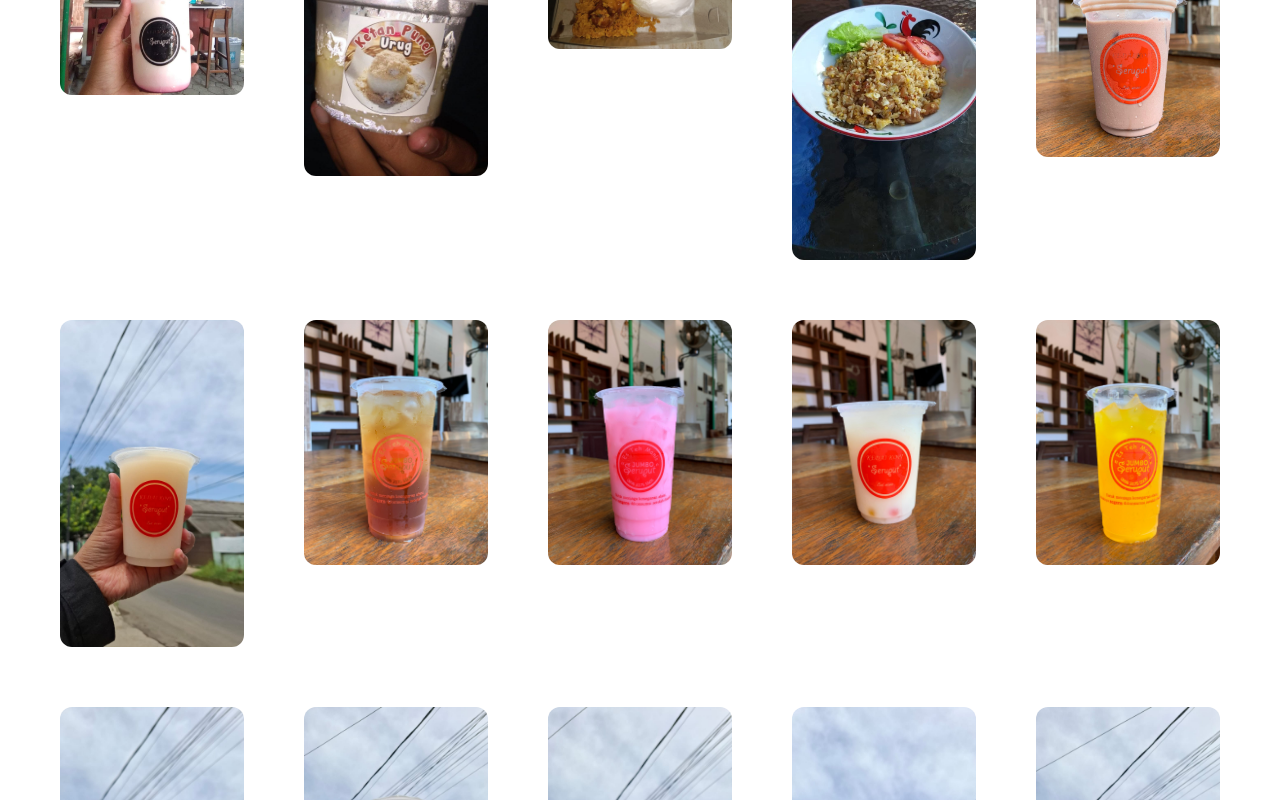
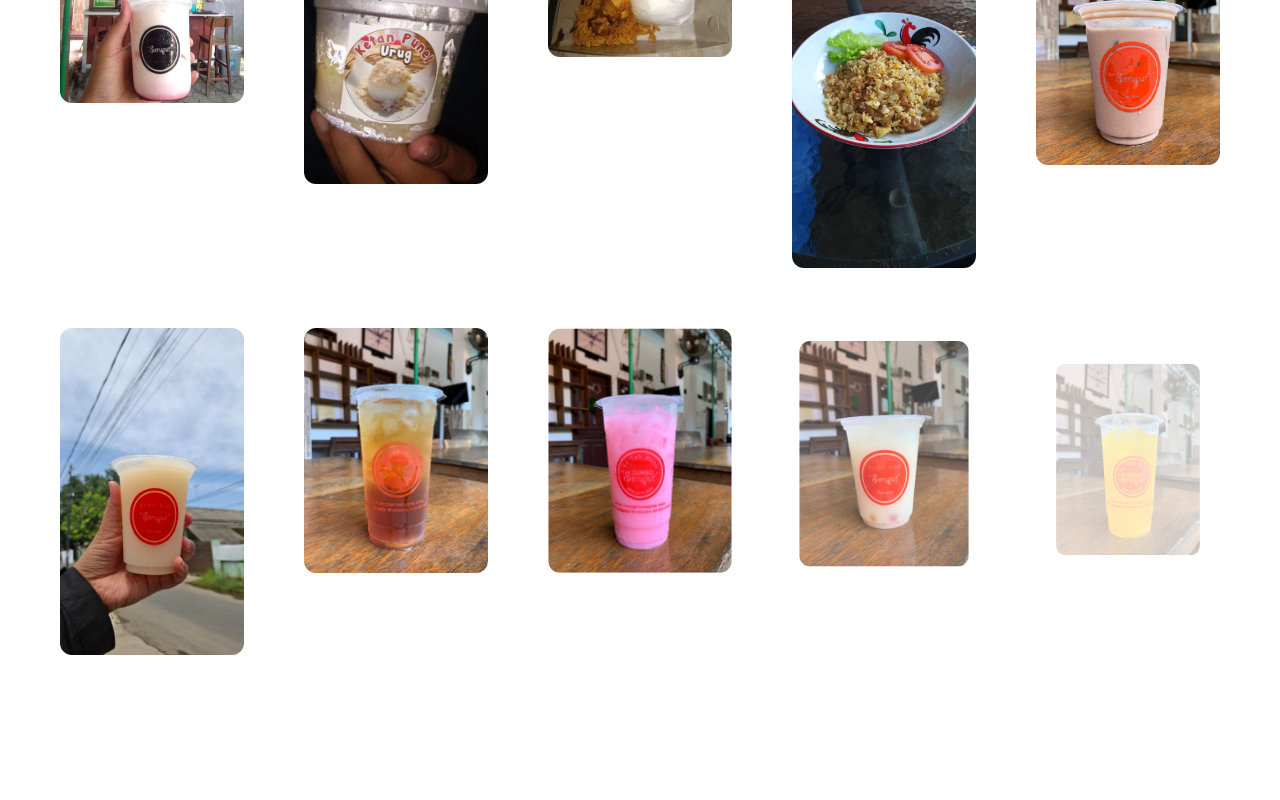
Before and after one commit to aliakb13/kopi-sruput-landingp, a React (Vite) app: page /product in a window 1280 px wide. Shown: the part 881-1681 px from the top of the page. Built offline with nearby package versions, Linux system fonts and the light colour scheme.

Commit message:
feat: giving animation to /product

```diff
--- a/src/components/DetailDialog.tsx
+++ b/src/components/DetailDialog.tsx
@@ -22,6 +22,11 @@ const DetailDialog = ({ data }: { data: Data }) => {
         </div>
       </DialogTrigger>
       <DialogContent className="max-w-[345px] md:max-w-[500px] backdrop-blur-sm border-yellow-500 border-2 ">
+        <DialogHeader>
+          <DialogTitle className="text-2xl text-yellow-500 font-extrabold">
+            Menu: {data.no}
+          </DialogTitle>
+        </DialogHeader>
         <div className="flex flex-col gap-3 items-center">
           <img
             className="w-full max-h-[250px] object-cover rounded-xl"
--- /dev/null
+++ b/src/components/Gallery.tsx
@@ -0,0 +1,79 @@
+// import { useState } from "react";
+// import { motion } from "framer-motion";
+
+// export default function Gallery() {
+//   const [flipped, setFlipped] = useState(false);
+
+//   return (
+//     <div
+//       className="relative w-64 h-96 cursor-pointer perspective"
+//       onClick={() => setFlipped(!flipped)}
+//     >
+//       <motion.div
+//         className="absolute w-full h-full rounded-lg shadow-lg"
+//         initial={false}
+//         animate={{ rotateY: flipped ? 180 : 0 }}
+//         transition={{ duration: 0.6 }}
+//         style={{ transformStyle: "preserve-3d" }}
+//       >
+//         {/* Kartu Depan */}
+//         <div className="absolute w-full h-full bg-yellow-500 flex items-center justify-center text-white text-xl font-bold rounded-lg backface-hidden">
+//           Depan
+//         </div>
+
+//         {/* Kartu Belakang */}
+//         <div
+//           className="absolute w-full h-full bg-red-500 flex items-center justify-center text-white text-xl font-bold rounded-lg backface-hidden"
+//           style={{ transform: "rotateY(180deg)" }}
+//         >
+//           Belakang
+//         </div>
+//       </motion.div>
+//     </div>
+//   );
+// }
+
+import { motion } from "framer-motion";
+
+const menuItems = [
+  { id: 1, name: "Menu 1", image: "/menu1.jpg" },
+  { id: 2, name: "Menu 2", image: "/menu2.jpg" },
+  { id: 3, name: "Menu 3", image: "/menu3.jpg" },
+  { id: 4, name: "Menu 4", image: "/menu4.jpg" },
+];
+
+export default function Gallery() {
+  return (
+    <div className="p-20">
+      <motion.div
+        className="grid grid-cols-2 md:grid-cols-3 lg:grid-cols-4 gap-4"
+        initial="hidden"
+        animate="visible"
+        variants={{
+          hidden: {},
+          visible: {
+            transition: { staggerChildren: 0.3 }, // Efek muncul satu per satu
+          },
+        }}
+      >
+        {menuItems.map((menu) => (
+          <motion.div
+            key={menu.id}
+            className="relative"
+            variants={{
+              hidden: { opacity: 0, scale: 0.7 }, // Efek awal
+              visible: { opacity: 1, scale: 1 }, // Efek saat muncul
+            }}
+            transition={{ duration: 0.8, ease: "easeOut" }}
+          >
+            <img
+              src={menu.image}
+              alt={menu.name}
+              className="w-full h-40 object-cover rounded-lg"
+            />
+          </motion.div>
+        ))}
+      </motion.div>
+    </div>
+  );
+}
--- a/src/components/Product.tsx
+++ b/src/components/Product.tsx
@@ -1,17 +1,36 @@
 // import { coffeData, teaData, chickenData } from "@/utils/filteredData";
 import getData from "@/utils/data";
 import DetailDialog from "./DetailDialog";
+import { motion } from "motion/react";
 
 export function Product() {
   const data = getData();
   return (
-    <div className="p-10 mt-10 grid grid-cols-2 lg:grid-cols-4 xl:grid-cols-5 gap-5">
+    <motion.div
+      initial="hidden"
+      animate="visible"
+      variants={{
+        hidden: {},
+        visible: {
+          transition: { staggerChildren: 0.3 }, // Efek muncul satu per satu
+        },
+      }}
+      className="p-10 mt-12 grid grid-cols-2 lg:grid-cols-4 xl:grid-cols-5 gap-5"
+    >
       {data.map((menu) => (
-        <div className="flex justify-center">
+        <motion.div
+          key={menu.no}
+          variants={{
+            hidden: { opacity: 0, scale: 0.7 }, // Efek awal
+            visible: { opacity: 1, scale: 1 }, // Efek saat muncul
+          }}
+          transition={{ duration: 0.8, ease: "easeOut" }}
+          className="flex justify-center"
+        >
           <DetailDialog data={menu} />
-        </div>
+        </motion.div>
       ))}
-    </div>
+    </motion.div>
   );
 }
 
--- a/src/router/router.tsx
+++ b/src/router/router.tsx
@@ -4,6 +4,7 @@ import Intro from "@/components/Intro";
 import MainLayout from "./MainLayout";
 import Home from "@/components/Home";
 import Product from "@/components/Product";
+import Gallery from "@/components/Gallery";
 
 const router = createBrowserRouter([
   {
@@ -24,7 +25,7 @@ const router = createBrowserRouter([
       },
       {
         path: "gallery",
-        element: "nanti",
+        element: <Gallery />,
       },
       {
         path: "contact",
```
